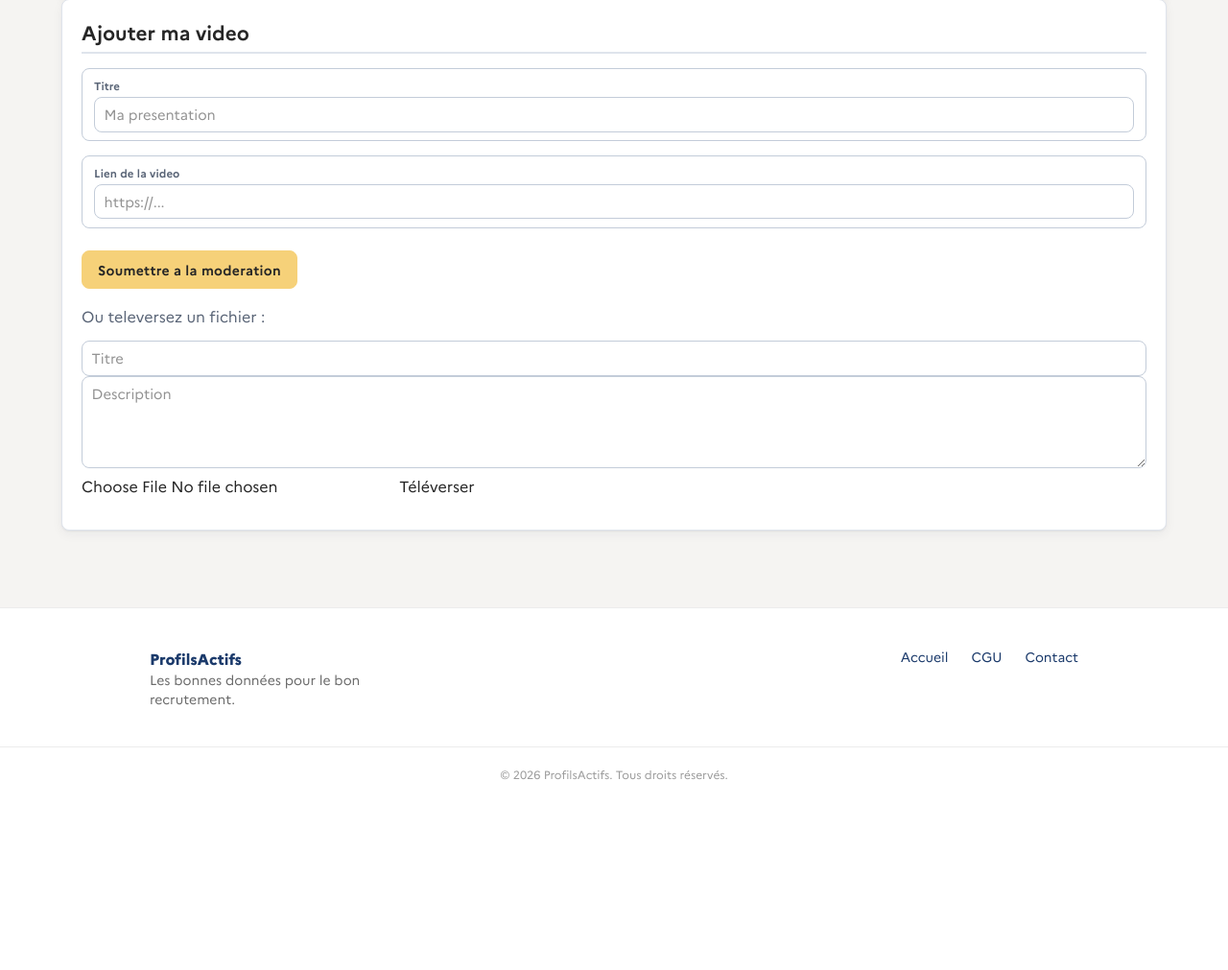
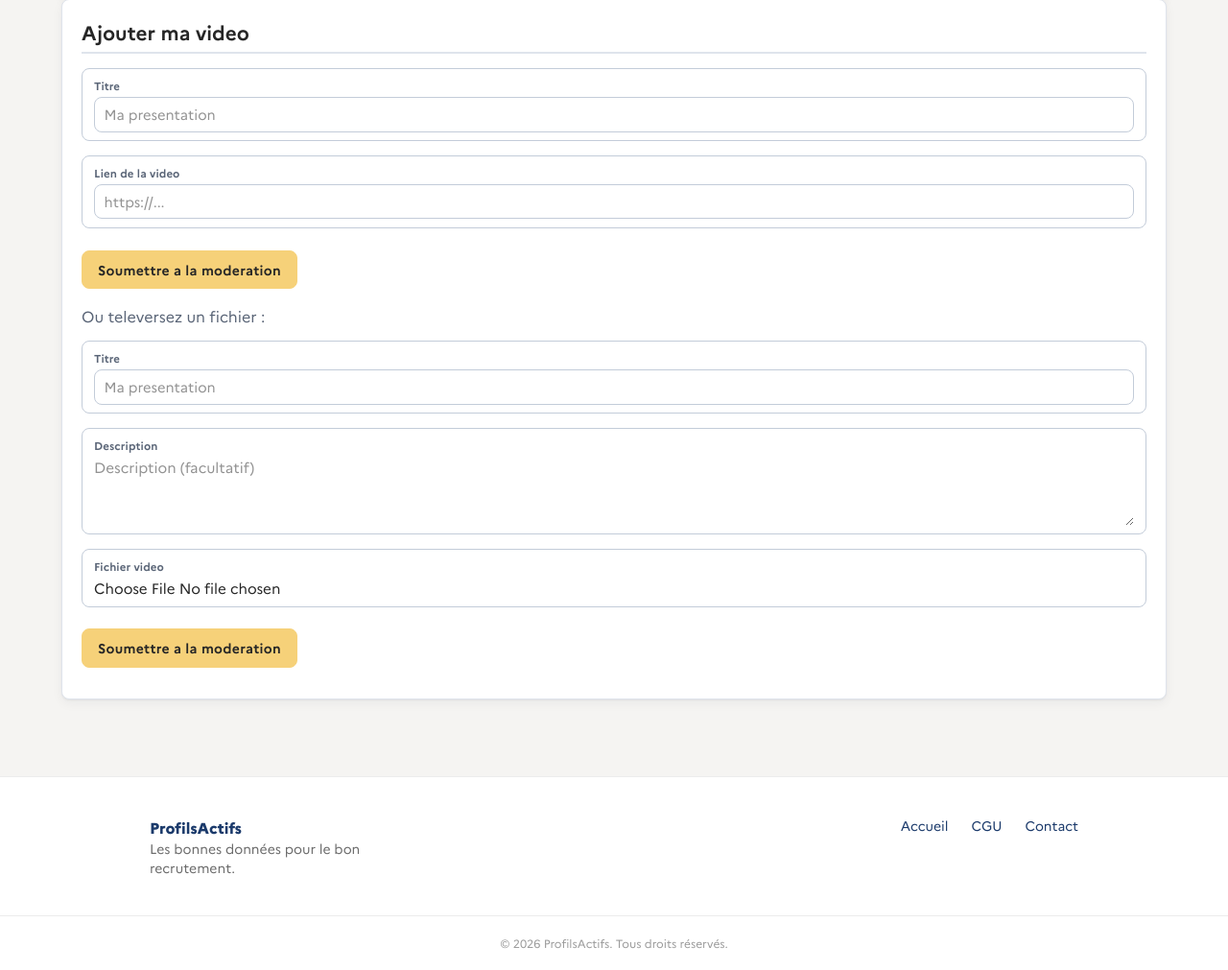
Before and after one commit to YknotTYD/ProfilsActifsTemp, a Django app: page /profiles/me/video/ in a window 1280 px wide. Shown: the part 422-1433 px from the top of the page at 96% size. Before the commit the page ends 1235 px from the top, so only its background shows below. Run offline with Django 4.2, Linux system fonts and the light colour scheme; the visitor is signed in with stand-in values (Sample User, id 1); data comes from the database, SQL or seed files in the repository; data that the repository does not hold is empty; style sheets or scripts are compiled from the project's sources; some libraries are stand-ins or nearby versions.

Commit message:
[viode] Updated video file upload form style - 'pass'.

```diff
--- a/templates/profiles/_videofile_upload_form.html
+++ b/templates/profiles/_videofile_upload_form.html
@@ -1,10 +1,21 @@
 <form id="video-file-form" enctype="multipart/form-data">
-    <input type="text" name="title" placeholder="Titre" required>
-    <textarea name="description" placeholder="Description"></textarea>
-    <input type="file" name="file" accept=".mp4,.mov,.avi,.webm" required>
-    <button type="submit">Téléverser</button>
+    <div class="p-field">
+        <label>Titre</label>
+        <input type="text" name="title" placeholder="Ma presentation" required>
+    </div>
+    <div class="p-field">
+        <label>Description</label>
+        <textarea name="description" placeholder="Description (facultatif)"></textarea>
+    </div>
+    <div class="p-field">
+        <label>Fichier video</label>
+        <input type="file" name="file" accept=".mp4,.mov,.avi,.webm" required>
+    </div>
+    <button type="submit" class="p-btn p-primary" style="margin-top:.5rem">
+        Soumettre a la moderation
+    </button>
 </form>
-<p id="video-file-status"></p>
+<p id="video-file-status" class="p-muted" style="margin-top:.5rem"></p>
 
 <script>
 document.getElementById('video-file-form').addEventListener('submit', function (e) {
```
